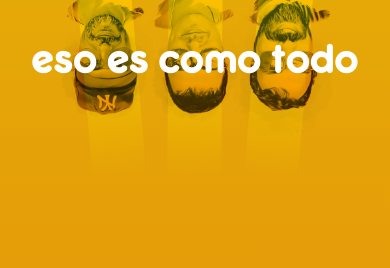
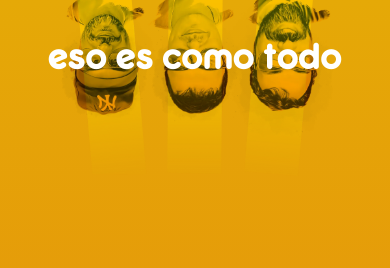
Before and after one commit to eso-es-como-todo/source, a Gatsby site: page / in a window 390 px wide. Shown: the top 268 px of the page. Built offline with nearby package versions, Linux system fonts and the light colour scheme; Gatsby itself is replaced by a stand-in of ours.

Commit message:
Improve text for mobile

```diff
--- a/src/assets/styles/layout.css
+++ b/src/assets/styles/layout.css
@@ -166,7 +166,7 @@ body {
 
 .page__title {
   margin: 0;
-  font-size: clamp(3rem, 9rem, 10vw);
+  font-size: clamp(3rem, 9rem, 9vw);
   font-weight: 900;
   color: #fff;
   text-align: center;
```
